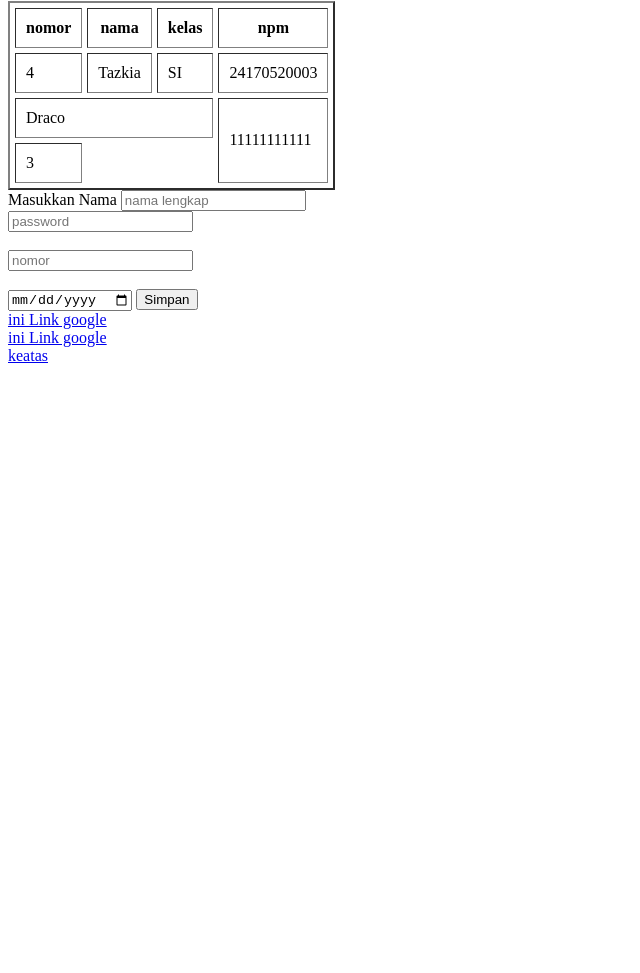
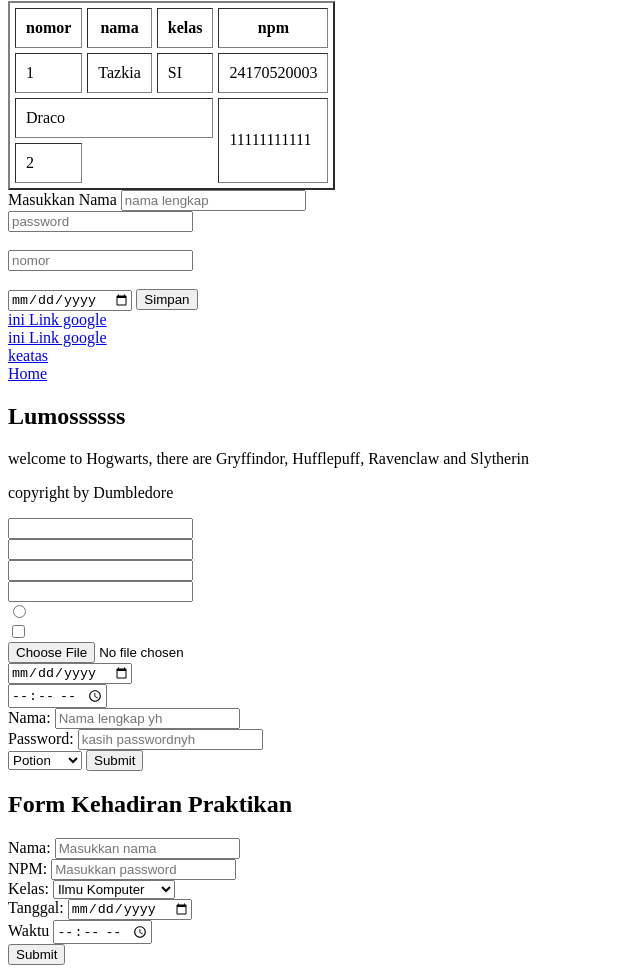
Before and after one commit to Tazkiafars/PemrogramanWeb, a plain HTML site: page index.html in a window 1280 px wide. Shown: the part 672-1645 px from the top of the page, without its empty margins (0-640 px from the left). Before the commit the page ends 1045 px from the top, so only its background shows below. Drawn offline with Linux system fonts and the light colour scheme.

Commit message:
index.html

```diff
--- a/index.html
+++ b/index.html
@@ -8,9 +8,9 @@
 <body>
     <p>Pemrograman Web</p>
     <br>
-    <h1>yang know know aja</h1>
-    <h2>akan ku serahkan semuanya kepada Allah SWT </h2>
-     <p>adalah pokoknya</p>
+    <h1>list yang mw ke Hogwarts</h1>
+    <h2>yang mw mw ajah</h2>
+     <p>#MINATTTTTTTTTTTTTTTTTTTTTTTTT</p>
 
       <ol>
         <li>Tazkia/li>
@@ -34,7 +34,7 @@
             <th>npm</th>
         </tr>
         <tr>
-            <td>4</td>
+            <td>1</td>
             <td>Tazkia</td>
             <td>SI</td>
             <td>24170520003</td>
@@ -44,7 +44,7 @@
             <td rowspan="2">11111111111</td>
         </tr>
         <tr>
-            <td>3</td>
+            <td>2</td>
         </tr>
     </table>
 
@@ -71,3 +71,72 @@
 
 </body>
 </html>
+
+<!DOCTYPE html>
+<html lang="en">
+<head>
+    <meta charset="UTF-8">
+    <meta name="viewport" content="width=device-width, initial-scale=1.0">
+    <title>Document</title>
+</head>
+<body>
+    <nav>
+        <a href="index.html">Home</a>
+        <header>
+            <h1>Lumossssss</h1>
+        </header>
+        <section>
+            <article>
+                <p>welcome to Hogwarts, there are Gryffindor, Hufflepuff, Ravenclaw and Slytherin</p>
+            </article>
+        </section>
+        <footer>
+            <p>copyright by Dumbledore</p>
+        </footer>
+
+        <input type="text"><br>
+        <input type="number"><br>
+        <input type="email"><br>
+        <input type="password"><br>
+        <input type="radio"><br>
+        <input type="checkbox"><br>
+        <input type="file"><br>
+        <input type="date"><br>
+        <input type="time"><br>
+
+        <form action="#" method="post" target="_blank">
+            <label for="name">Nama: </label>
+            <input type="text" id="name" name="name" placeholder="Nama lengkap yh"><br>
+            <label for="password">Password: </label>
+            <input type="password" id="password" name="password" placeholder="kasih passwordnyh"><br>
+
+            <select name="kelas" id="Asrama">
+                <option value="Potion">Potion</option>
+                <option value="Slytherin">Slytherin</option>
+            </select>
+            <input type="Submit" value="Submit">
+        </form>
+    </nav>
+    <nav>
+        <header>
+            <h1>Form Kehadiran Praktikan</h1>
+        </header>
+        <form action="#" method="post" target="_blank">
+            <label for="name">Nama: </label>
+            <input type="text" id="name" name="name" placeholder="Masukkan nama"><br>
+            <label for="NPM">NPM: </label>
+            <input type="number" id="number" name="number" placeholder="Masukkan password"><br>
+            <label for="Kelas">Kelas: </label>
+            <select name="Kelas" id="Nama">
+                <option value="Ilmu Komputer">Ilmu Komputer</option>
+                <option value="Sistem Informasi">SIstem Informasi</option>
+            </select><br>
+            <label for="tanggal">Tanggal: </label>
+            <input type="date"><br>
+            <label for="Waktu">Waktu</label>
+            <input type="time"><br>
+            <input type="SUbmit" value="Submit">
+        </form>
+    </nav>
+</body>
+</html>
```
